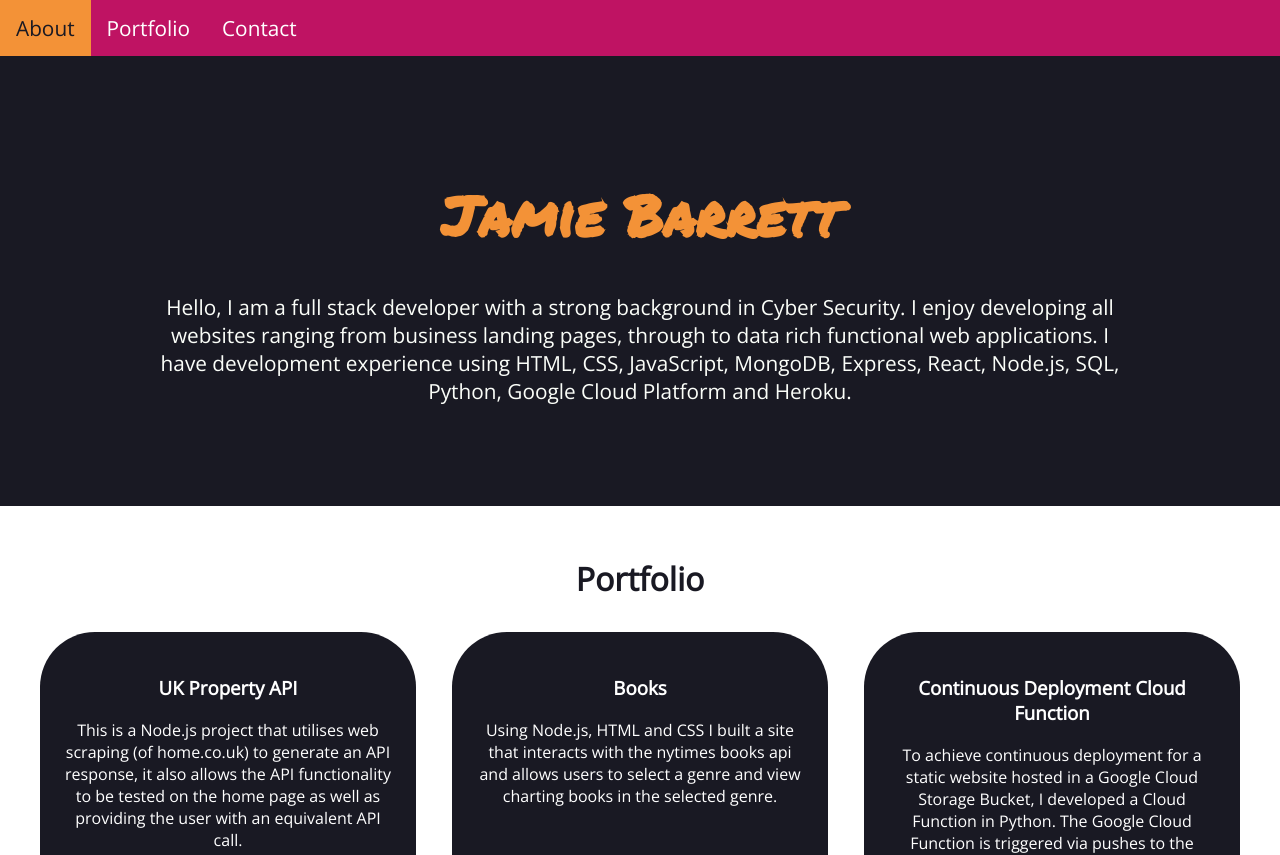
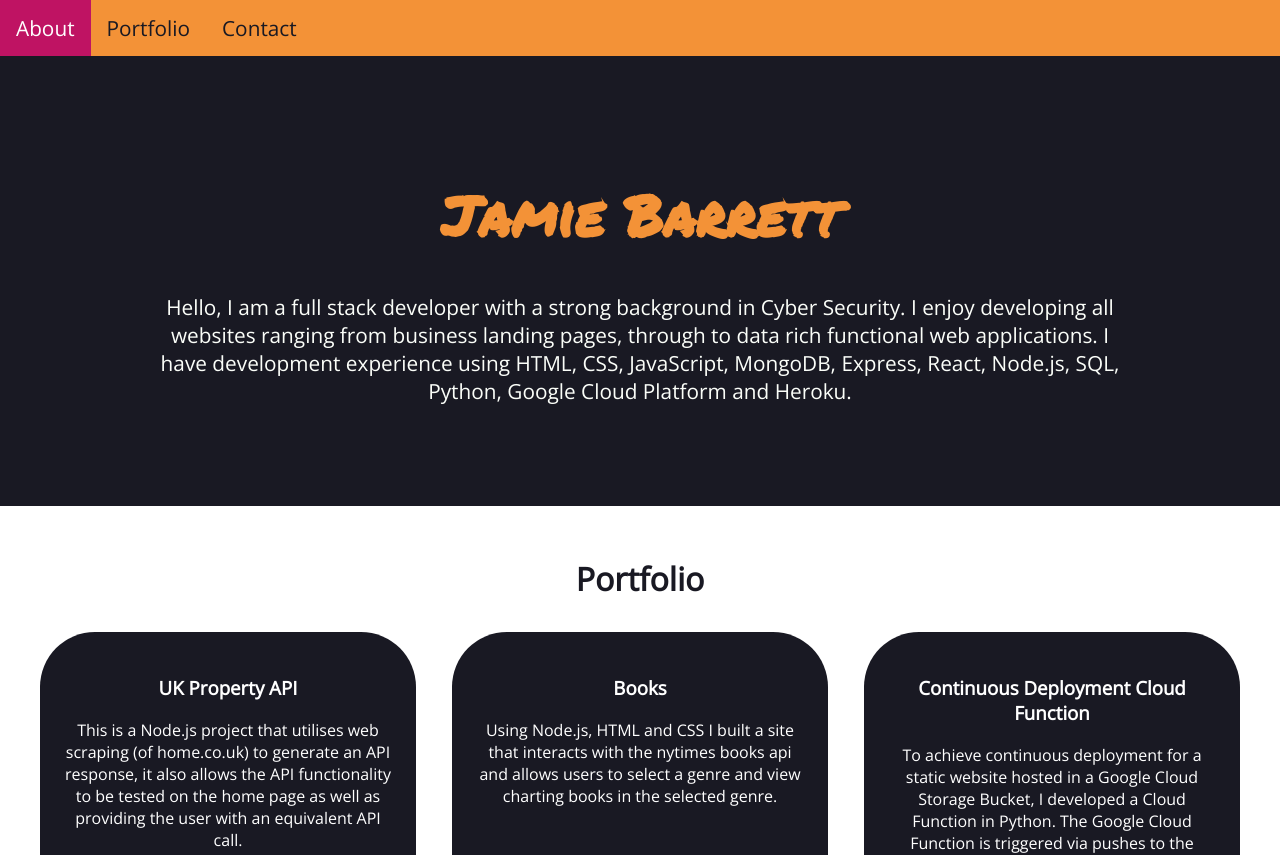
Before and after one commit to jb-0/site-react, a React (Create React App) app: page / in a window 1280 px wide. Shown: the top 855 px of the page. Built offline with nearby package versions, Linux system fonts and the light colour scheme.

Commit message:
Updated navbar colours

```diff
--- a/src/styles/Navbar.css
+++ b/src/styles/Navbar.css
@@ -1,12 +1,12 @@
 .navbar {
-  background-color: #BF1363;
+  background-color: #F39237;
   overflow: hidden;
 }
 
 .navbar a {
   float: left;
   display: block;
-  color: white;
+  color: #191923;
   text-align: center;
   padding: 14px 16px;
   text-decoration: none;
@@ -14,6 +14,6 @@
 }
 
 .navbar a:hover {
-  background-color: #F39237;
-  color: #191923;
+  background-color: #BF1363;
+  color: white;
 }
```
